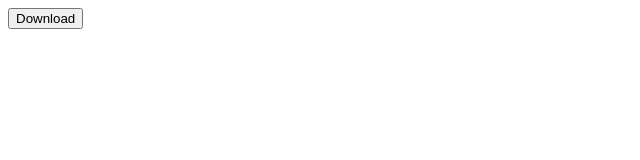
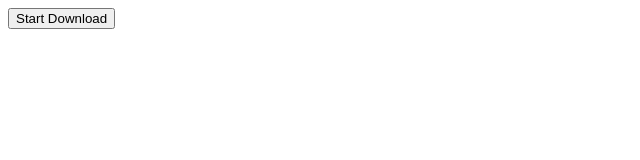
Before and after one commit to dalqamouni/Genesys_Cloud_Downloader, a plain HTML site: page index.html in a window 1280 px wide. Shown: the full height of the page, 0-640 px from the left. Drawn offline with Linux system fonts and the light colour scheme.

Commit message:
Update index.html

```diff
--- a/index.html
+++ b/index.html
@@ -3,11 +3,18 @@
 <head>
     <meta charset="UTF-8">
     <meta name="viewport" content="width=device-width, initial-scale=1.0">
-    <title>Download Program.cs</title>
+    <title>Start Genesys Recording Download</title>
 </head>
 <body>
-    <a href="Program.cs" download>
-        <button>Download</button>
-    </a>
+    <button onclick="startDownload()">Start Download</button>
+
+    <script>
+        function startDownload() {
+            fetch("https://github.com/dalqamouni/Genesys_Cloud_Downloader") // Change this URL if hosted on a cloud server
+                .then(response => response.text())
+                .then(data => alert(data))
+                .catch(error => console.error("Error:", error));
+        }
+    </script>
 </body>
 </html>
```
